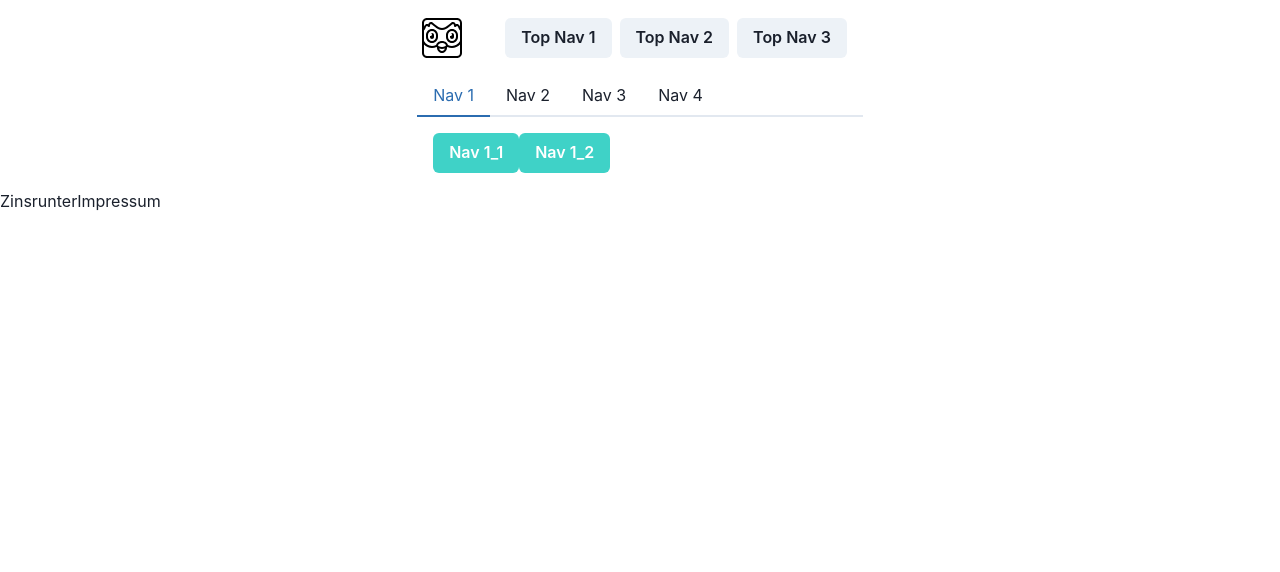
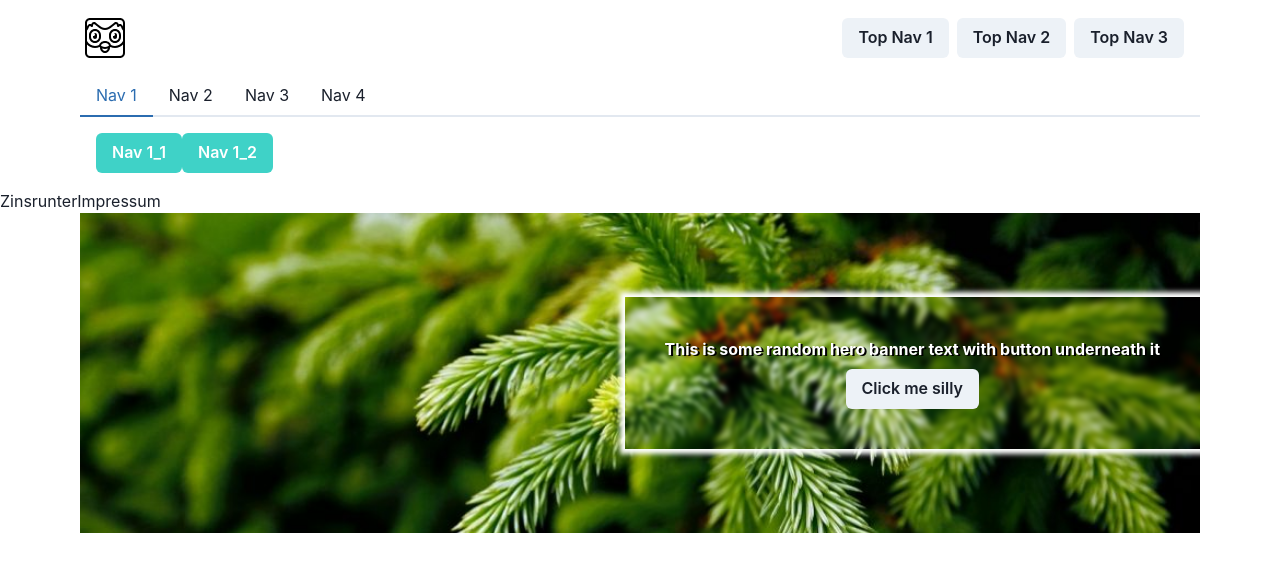
Before and after one commit to MKale112/zinsrunter, a Next.js app: page / in a window 1280 px wide. Shown: the top 572 px of the page. Built offline with nearby package versions, Linux system fonts and the light colour scheme.

Commit message:
Added hero banner

```diff
--- /dev/null
+++ b/components/Banner/BannerText.tsx
@@ -0,0 +1,24 @@
+import React, { ReactNode } from 'react';
+import { VStack } from '@chakra-ui/react';
+
+export interface BannerTextProps {
+  children: ReactNode;
+}
+
+export const BannerText = (props: BannerTextProps) => {
+  const { children, ...rest } = props;
+  return (
+    <VStack
+      backdropFilter={'blur(2px)'}
+      boxShadow={'0 0 5px 5px #ffffff'}
+      fontWeight={'bold'}
+      textShadow={'2px 1px black'}
+      padding={'10'}
+      {...rest}
+    >
+      {children}
+    </VStack>
+  );
+};
+
+export default BannerText;
--- /dev/null
+++ b/components/Banner/HeroBanner.tsx
@@ -0,0 +1,39 @@
+import React, { ReactNode } from 'react';
+import { Flex } from '@chakra-ui/react';
+import BannerText from './BannerText';
+import { ResponsiveContainer } from '../Containers';
+
+const defaultHeroBannerImage = '/defaultHeroBanner.png';
+
+export enum ContentPosition {
+  LEFT = 'flex-start',
+  CENTER = 'center',
+  RIGHT = 'flex-end',
+}
+
+export interface HeroBannerProps {
+  children: ReactNode;
+  heroImage?: string;
+  contentPosition?: ContentPosition;
+}
+
+export const HeroBanner = (props: HeroBannerProps) => {
+  const { heroImage = defaultHeroBannerImage, contentPosition = ContentPosition.RIGHT, children, ...rest } = props;
+  return (
+    <ResponsiveContainer>
+      <Flex
+        justifyContent={contentPosition}
+        bgImage={heroImage}
+        alignItems={'center'}
+        h='20rem'
+        bgRepeat={'no-repeat'}
+        bgSize={'cover'}
+        {...rest}
+      >
+        <BannerText>{children}</BannerText>
+      </Flex>
+    </ResponsiveContainer>
+  );
+};
+
+export default HeroBanner;
--- a/components/Containers/Container.tsx
+++ b/components/Containers/Container.tsx
@@ -1,20 +1,23 @@
 import React, { ReactNode } from 'react';
 import { Container } from '@chakra-ui/react';
-
 export interface ContainerProps {
   children: ReactNode;
   bgImgUrl?: string;
-
   bgImgRepeat?: string;
 }
-
 export const ResponsiveContainer = (props: ContainerProps) => {
   const { bgImgUrl, bgImgRepeat, children, ...rest } = props;
   return (
-    <Container px={[4, 12, 16, 20]} bgImage={bgImgUrl} bgSize='contain' bgRepeat={bgImgRepeat} {...rest}>
+    <Container
+      px={[4, 12, 16, 20]}
+      maxWidth={['container.sm', 'container.md', 'container.lg', 'container.xl']}
+      bgImage={bgImgUrl}
+      bgSize='contain'
+      bgRepeat={bgImgRepeat}
+      {...rest}
+    >
       {children}
     </Container>
   );
 };
-
 export default ResponsiveContainer;
--- a/pages/index.tsx
+++ b/pages/index.tsx
@@ -1,4 +1,6 @@
-import Head from 'next/head';
+import React from 'react';
+import HeroBanner from '@/components/Banner/HeroBanner';
+import { Button, Text } from '@chakra-ui/react';
 import { Footer, Header } from '../components/Navigation';
 
 export default function Home() {
@@ -6,6 +8,10 @@ export default function Home() {
     <>
       <Header />
       <Footer />
+      <HeroBanner>
+        <Text color={'white'}>This is some random hero banner text with button underneath it</Text>
+        <Button>Click me silly</Button>
+      </HeroBanner>
     </>
   );
 }
```
Also changed, not shown: public/defaultHeroBanner.png (added), 1 other file (tests, documents, lock files or other folders).
